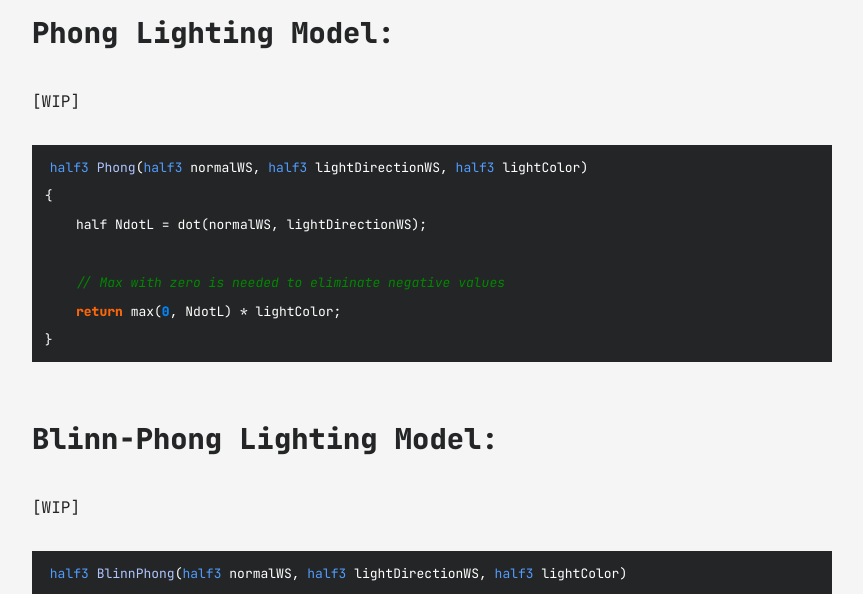
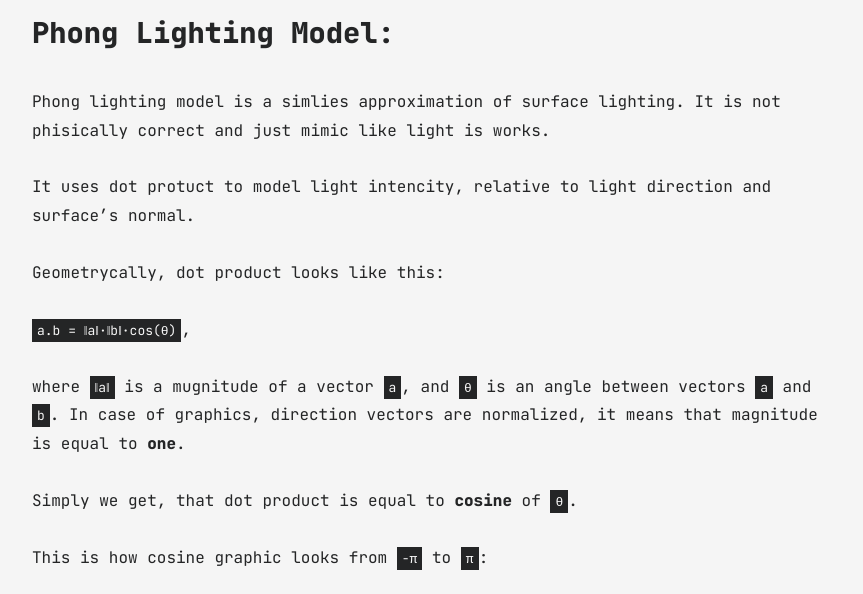
Before and after one commit to alexmalyutindev/alexmalyutindev.github.io, a Jekyll site: the page built from all_collections/_posts/2023-11-05-blinn-phong-lighting.md, in a window 1280 px wide and 1400 px high, scrolled down 469 px. Shown: the part 169-763 px from the top of the window, without its empty margins (208-1071 px from the left). Built offline with Jekyll 4.4.1, drawn with Linux system fonts in a browser that asks for light colours; some of the changed text lies outside the part shown.

Commit message:
Update Phong section.

````diff
--- a/all_collections/_posts/2023-11-05-blinn-phong-lighting.md
+++ b/all_collections/_posts/2023-11-05-blinn-phong-lighting.md
@@ -11,8 +11,30 @@ categories: [WIP, graphics, shader, lighting]
 
 Phong Lighting Model:
 ---
+Phong lighting model is a simlies approximation of surface lighting. It is not phisically correct and just mimic like light is works.
 
-[WIP]
+It uses dot protuct to model light intencity, relative to light direction and surface's normal.
+
+Geometrycally, dot product looks like this:
+
+`a.b = ‖a‖·‖b‖·cos(θ)`,
+
+where `‖a‖` is a mugnitude of a vector `a`, and `θ` is an angle between vectors `a` and `b`. In case of graphics, direction vectors are normalized, it means that magnitude is equal to **one**.
+
+Simply we get, that dot product is equal to **cosine** of `θ`.
+
+This is how cosine graphic looks from `-π` to `π`:
+<p align="center">
+<iframe src="https://www.desmos.com/calculator/k1wljac18w?embed" width="300" height="300" style="border: 0px solid #ccc" frameborder=0></iframe>
+</p>
+
+And this is how it looks on a sphere:
+
+<p align="center">
+<iframe src="https://www.shadertoy.com/embed/DtGfWR?gui=false&t=10&paused=true&muted=true" width="300" height="300" frameborder="0"></iframe>
+</p>
+
+And here is an implementation in HLSL:
 
 ```hlsl
 half3 Phong(half3 normalWS, half3 lightDirectionWS, half3 lightColor)
--- a/assets/css/post.css
+++ b/assets/css/post.css
@@ -177,6 +177,10 @@ main {
 .content img.emoji {
   margin: 0 !important;
 }
+/* TODO:
+.content iframe {
+  align-self: "center"
+} */
 
 /* pre , code */
 .content,
````
